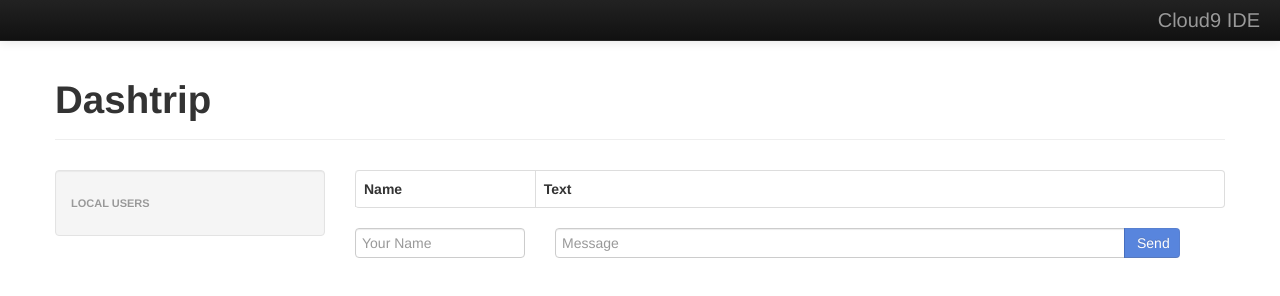
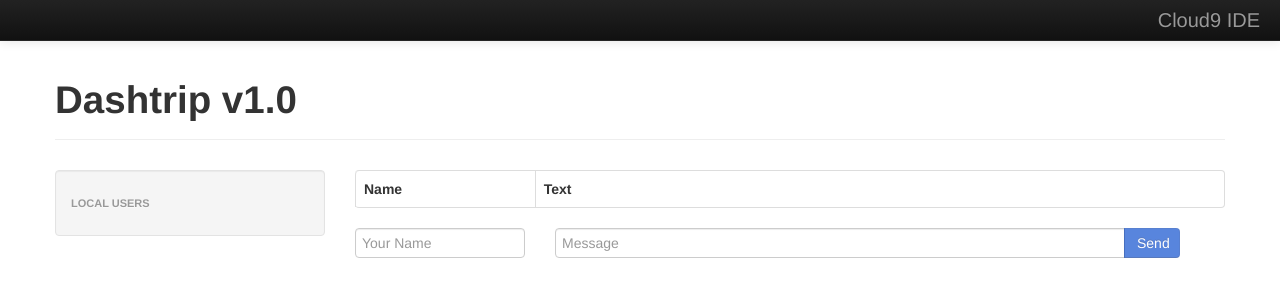
Before and after one commit to philgm/chat-init, a website: page client/index.html in a window 1280 px wide. Drawn offline with nearby package versions, Linux system fonts and the light colour scheme; no server answers.

Commit message:
mod index

```diff
--- a/client/index.html
+++ b/client/index.html
@@ -55,7 +55,7 @@
         </div>
       </div>
       <div class="page-header">
-        <h1>Dashtrip</h1>
+        <h1>Dashtrip v1.0</h1>
       </div>
       <div class="row">
         <div class="span3">
```
